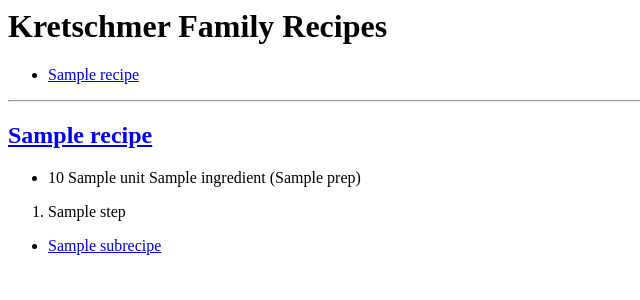
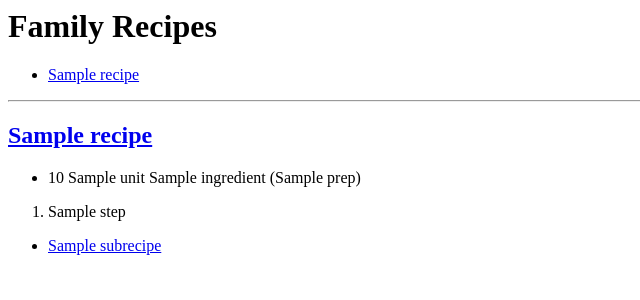
Before and after one commit to XBigTK13X/cooking-recipes, a Python web app: template template/index.jinja in a window 1280 px wide. Shown: the top 300 px of the page, without its empty margins (0-640 px from the left). Run offline with Jinja, Linux system fonts and the light colour scheme; the template is opened without the code that fills it: most values are stand-ins (such as "Sample title", 1, 10 or a date in 2020).

Commit message:
Text changes

```diff
--- a/template/index.jinja
+++ b/template/index.jinja
@@ -2,7 +2,7 @@
 
 {% block content %}
 
-<h1>Kretschmer Family Recipes</h1>
+<h1>Family Recipes</h1>
 
 <ul>
 {% for recipe in payload.recipes %}
```
